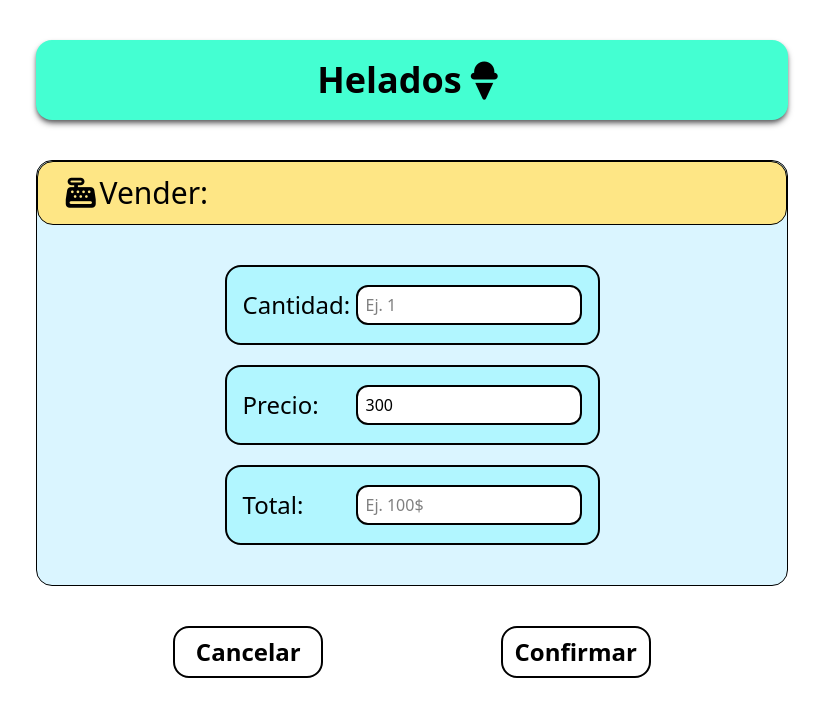
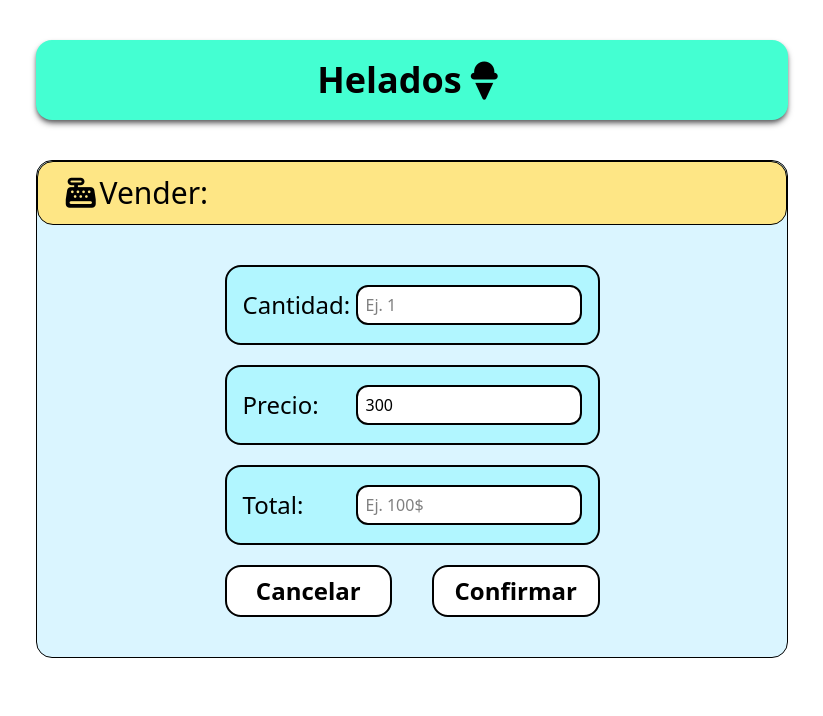
Before and after one commit to Ariel-Caceres/App-Helados, a React (Vite) app: page /sell in a window 1280 px wide. Shown: the top 716 px of the page, without its empty margins (228-1051 px from the left). Built offline with nearby package versions, Linux system fonts and the light colour scheme.

Commit message:
fix: botton submit y form agregados

```diff
--- a/src/components/Button.tsx
+++ b/src/components/Button.tsx
@@ -4,7 +4,7 @@ export const Button = ({ texto, onClick, tipo }: { texto: string, onClick: () =>
     return (
 
         <div className="
-    bg-white w-2/3 md:w-1/5
+    bg-white w-2/3 md:w-3/5
     flex items-center justify-center
     text-black rounded-2xl border-2
     hover:bg-black hover:text-white hover:border-[#DAF5FF]
--- a/src/pages/Buy.tsx
+++ b/src/pages/Buy.tsx
@@ -51,8 +51,7 @@ export const Buy = () => {
                         Comprar:</span>
                 </div>
 
-                <div className='w-full sm:w-2/3 lg:w-1/2  flex flex-col items-center gap-5 py-10 justify-between'>
-
+                <form className="w-full sm:w-2/3 lg:w-1/2  flex flex-col items-center gap-5 py-10 justify-between" onSubmit={(e) => { e.preventDefault(); autCompra(precioCompra, cantidadCompra) }}>
 
                     <div className="w-full flex bg-[#FFD3BE] h-20 justify-between px-4 items-center rounded-2xl border-2">
                         <label htmlFor="cantidad" className="text-lg sm:text-2xl font-medium w-1/3">Cantidad:</label>
@@ -81,14 +80,14 @@ export const Buy = () => {
                         />
                     </div>
 
+                    <div className='w-full flex flex-col-reverse sm:flex-row justify-center items-center gap-4 sm:gap-10 sm:justify-evenly'>
+                        <Button tipo="button" onClick={() => cancelar()} texto="Cancelar" />
+                        <Button tipo="submit" onClick={() => { }} texto="Confirmar" />
+                    </div>
+                </form>
 
-                </div>
             </div>
 
-            <div className='w-full flex flex-col-reverse sm:flex-row justify-center items-center gap-4 sm:gap-10 sm:justify-evenly'>
-                <Button tipo="button" onClick={() => cancelar()} texto="Cancelar" />
-                <Button tipo="submit" onClick={() => autCompra(precioCompra, cantidadCompra)} texto="Confirmar" />
-            </div>
         </div >
     )
 }
--- a/src/pages/Sell.tsx
+++ b/src/pages/Sell.tsx
@@ -78,8 +78,8 @@ export const Modal = () => {
                     <span className="">Vender:</span>
                 </div>
 
-                <div className='w-full sm:w-2/3 lg:w-1/2  flex flex-col items-center gap-5 py-10 justify-between'>
 
+                <form className="w-full sm:w-2/3 lg:w-1/2  flex flex-col items-center gap-5 py-10 justify-between" action="" onSubmit={(e) => { e.preventDefault(); auth(String(precio), cantidad) }}>
 
                     <div className="w-full flex bg-[#B1F6FF] h-20 justify-between px-4 items-center rounded-2xl border-2">
                         <label htmlFor="cantidad" className="text-lg sm:text-2xl font-medium w-1/3">Cantidad:</label>
@@ -122,15 +122,16 @@ export const Modal = () => {
                     </div>
 
 
-
-                </div>
+                    <div className='w-full flex  flex-col sm:flex-row-reverse justify-center items-center gap-4 sm:gap-10 sm:justify-evenly'>
+                        <Button tipo="submit" texto="Confirmar" onClick={() => { }} />
+                        <Button tipo="button" texto="Cancelar" onClick={() => cancelar()} />
+                    </div>
+                </form>
             </div>
 
-            <div className='w-full flex flex-col-reverse sm:flex-row justify-center items-center gap-4 sm:gap-10 sm:justify-evenly'>
-                <Button tipo="button" texto="Cancelar" onClick={() => cancelar()} />
-                <Button tipo="submit" texto="Confirmar" onClick={() => auth(String(precio), cantidad)} />
-            </div>
+
         </div >
 
     )
+
 }
```
